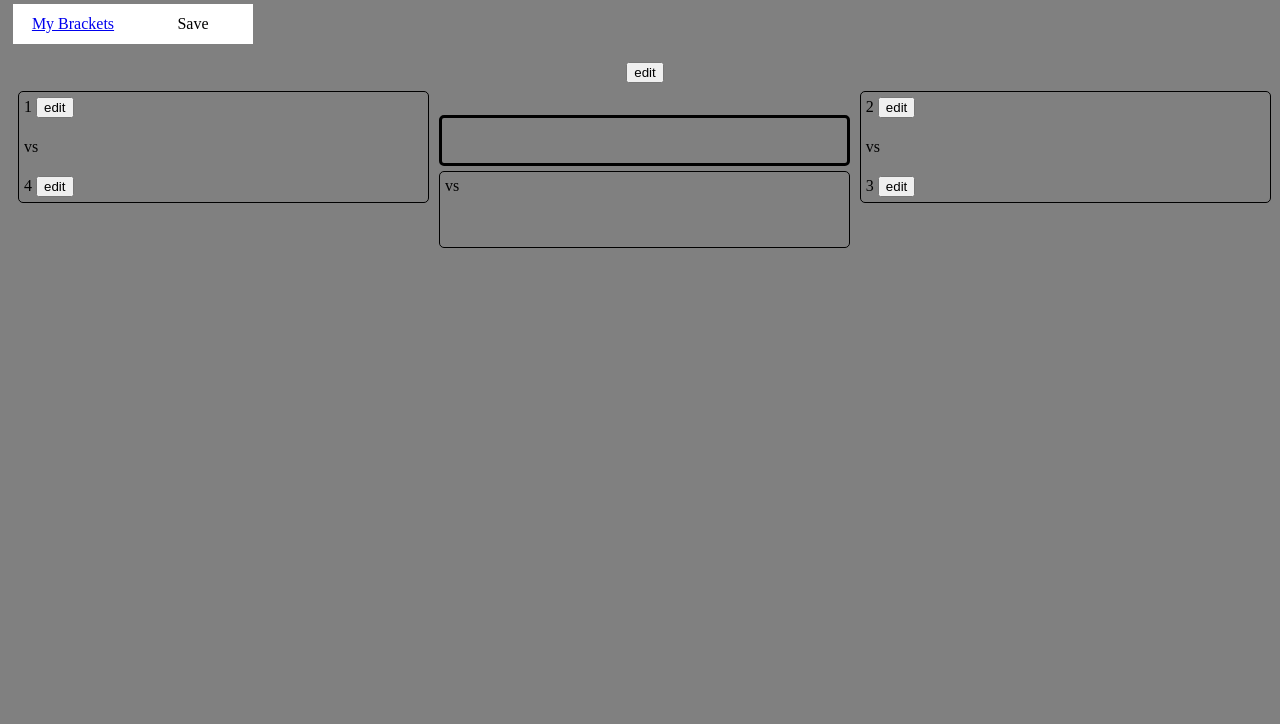
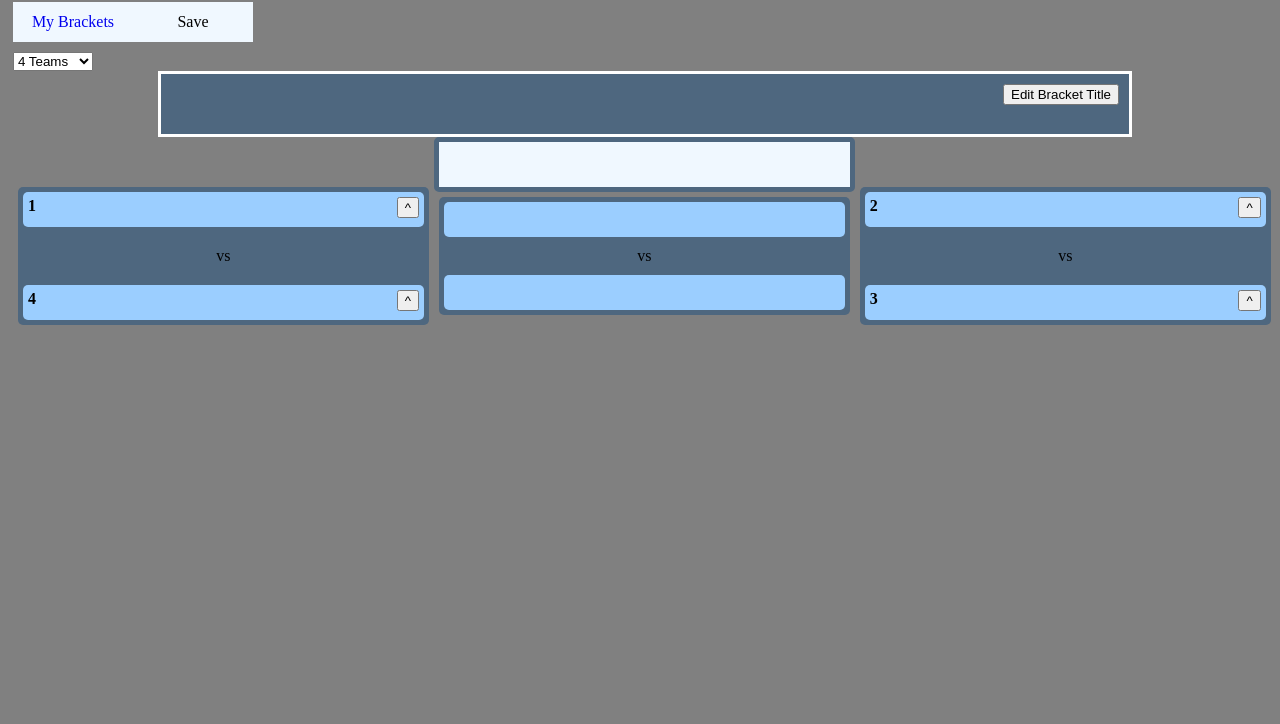
Before and after one commit to aautem/bracketbuilder, a website: page client/index.html at #/mybracket in a window 1280 px wide. Shown: the part 76-800 px from the top of the page. Drawn offline with Linux system fonts and the light colour scheme; no server answers.

Commit message:
Update app styling

```diff
--- a/client/app/four-team/four-team.html
+++ b/client/app/four-team/four-team.html
@@ -9,44 +9,84 @@
           </li>
         </ul>
       </div>
-      <div class="title">
+      <div>
+        <select>
+          <option value="4">4 Teams</option>
+          <option value="8">8 Teams</option>
+          <option value="16">16 Teams</option>
+          <option value="32">32 Teams</option>
+        </select>
+      </div>
+      <div class="name">
         {{ data.bracket.name }}
-        <button ng-click="addTitle()">edit</button>
+        <button ng-click="addTitle()">Edit Bracket Title</button>
       </div>
       <div class="col-1-3">
         <!-- LEFT SIDE BRACKET -->
         <div class="matchup">
-          <span class="seed">1</span>
-          <span class="team" ng-click="advanceTeam(0,4)">{{ data.bracket.teams[0] }}</span><button ng-click="addTeam(0)">edit</button>
+
+          <div class="team">
+            <span class="seed">1</span>
+            <span ng-click="advanceTeam(0,4)">{{ data.bracket.teams[0] }}</span>
+            <button ng-click="addTeam(0)">^</button>
+          </div>
+
           <div class="spacer"></div>
           <div class="spacer"></div>
           <div class="vs">vs</div>
           <div class="spacer"></div>
           <div class="spacer"></div>
-          <span class="seed">4</span>
-          <span class="team" ng-click="advanceTeam(3,4)">{{ data.bracket.teams[3] }}</span><button ng-click="addTeam(3)">edit</button>
+
+          <div class="team">
+            <span class="seed">4</span>
+            <span ng-click="advanceTeam(3,4)">{{ data.bracket.teams[3] }}</span>
+            <button ng-click="addTeam(3)">^</button>
+          </div>
+
         </div>
       </div><!--
       --><div class="col-1-3">
+        <!-- CHAMPIONSHIP -->
         <div class="champ">{{ data.bracket.teams[6] }}</div>
+
         <div class="matchup">
-          <span class="team" ng-click="advanceTeam(4,6)">{{ data.bracket.teams[4] }}</span>
+
+          <div class="team" ng-click="advanceTeam(4,6)">
+            {{ data.bracket.teams[4] }}
+          </div>
+
+          <div class="spacer"></div>
           <div class="vs">vs</div>
-          <span class="team" ng-click="advanceTeam(5,6)">{{ data.bracket.teams[5] }}</span>
+          <div class="spacer"></div>
+
+          <div class="team" ng-click="advanceTeam(5,6)">
+            {{ data.bracket.teams[5] }}
+          </div>
+
         </div>
       </div><!--
       --><div class="col-1-3">
         <!-- RIGHT SIDE BRACKET -->
         <div class="matchup">
-          <span class="seed">2</span>
-          <span class="team" ng-click="advanceTeam(1,5)">{{ data.bracket.teams[1] }}</span><button ng-click="addTeam(1)">edit</button>
+
+          <div class="team">
+            <span class="seed">2</span>
+            <span ng-click="advanceTeam(1,5)">{{ data.bracket.teams[1] }}</span>
+            <button ng-click="addTeam(1)">^</button>
+          </div>
+
           <div class="spacer"></div>
           <div class="spacer"></div>
           <div class="vs">vs</div>
           <div class="spacer"></div>
           <div class="spacer"></div>
-          <span class="seed">3</span>
-          <span class="team" ng-click="advanceTeam(2,5)">{{ data.bracket.teams[2] }}</span><button ng-click="addTeam(2)">edit</button>
+
+          <div class="team">
+            <span class="seed">3</span>
+            <span ng-click="advanceTeam(2,5)">{{ data.bracket.teams[2] }}</span>
+            <button ng-click="addTeam(2)">^</button>
+          </div>
+
         </div>
       </div>
     </div>
--- a/client/index.html
+++ b/client/index.html
@@ -5,7 +5,9 @@
     <link rel="stylesheet" type="text/css" href="styles/style.css"/>
   </head>
   <body>
-    <h1>BracketBuilder</h1>
+    <div class="title">
+      <h1>BracketBuilder</h1>
+    </div>
 
     <div ng-view></div>
 
--- a/client/styles/style.css
+++ b/client/styles/style.css
@@ -2,14 +2,28 @@ body {
   background: grey;
 }
 
+h1 {
+  text-align: left;
+  font-size: 48px;
+  margin: 0;
+}
+
+.title {
+  background: #F0F8FF;
+  margin: 0;
+  padding: 5px;
+}
+
 .row {
   width: 100%;
-  margin: 5px;
+  margin: auto;
+  padding: 5px;
 }
 
 .col-1-3 {
   width: 33.3%;
   display: inline-block;
+  margin: auto;
 }
 
 .col-1-5 {
@@ -20,7 +34,8 @@ body {
 .nav {
   width: 240px;
   height: 40px;
-  background: white;
+  background: #F0F8FF;
+  margin-bottom: 10px;
 }
 
 .nav ul {
@@ -40,19 +55,44 @@ body {
   padding: 10px;
   display: block;
   text-align: center;
+  text-decoration: none;
 }
 
 .nav li a:hover {
-  background-color: black;
-  color: white;
+  background-color: #9BCEFF;
+}
+
+.nav li a:visited {
+  color: black;
+}
+
+.team {
+  margin: auto;
+  text-align: center;
+  padding: 5px;
+  font-weight: 600;
+  background: #9BCEFF;
+  border-radius: 5px;
+  min-height: 25px;
+}
+
+.seed {
+  float: left;
 }
 
 .matchup {
-  border: 1px solid black;
   border-radius: 5px;
   margin: 5px;
   padding: 5px;
-  min-height: 65px;
+  min-height: 100px;
+  vertical-align: top;
+  background: #4E677F;
+}
+
+.vs {
+  width: 100%;
+  margin: auto;
+  text-align: center;
 }
 
 .spacer {
@@ -62,26 +102,41 @@ body {
 .champ {
   font-weight: 800;
   height: 35px;
-  border: 3px solid black;
-  margin: 5px;
+  border: 5px solid #4E677F;
+  font-size: 32px;
+  margin: auto;
+  text-align: center;
   padding: 5px;
   border-radius: 5px;
+  background: #F0F8FF;
 }
 
 .bracket {
   width: 50%;
   height: 35px;
-  border: 1px solid white;
+  border: 3px solid white;
   margin: 5px;
   color: white;
   font-size: 24px;
   border-radius: 5px;
-  padding: 5px;
+  padding: 10px;
+  text-decoration: none;
+  background: #4E677F;
+  color: white;
 }
 
-.title {
+.name {
+  min-height: 40px;
+  padding: 10px;
   font-weight: 800;
   font-size: 36px;
-  text-align: center;
-  width: 100%;
+  width: 75%;
+  border: 3px solid white;
+  margin: auto;
+  background: #4E677F;
+  color: white;
 }
+
+button {
+  float: right;
+}
```
